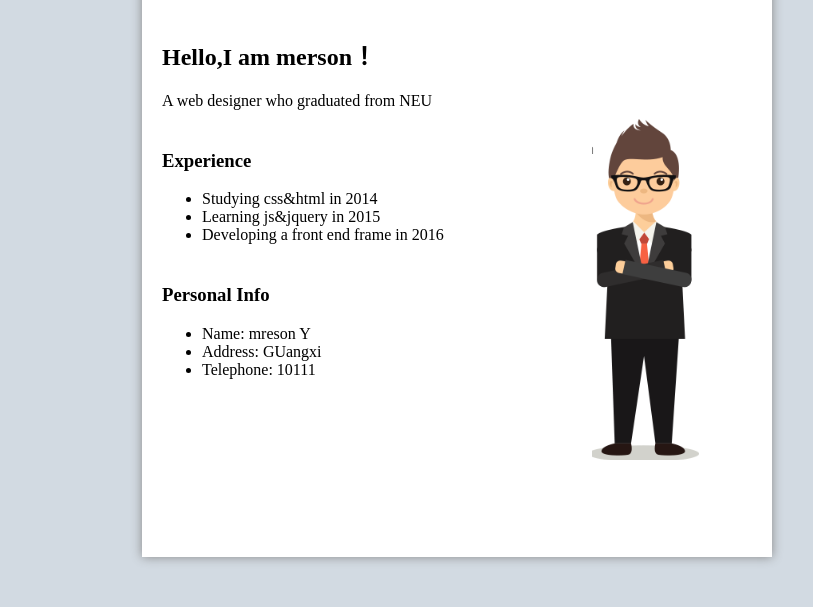
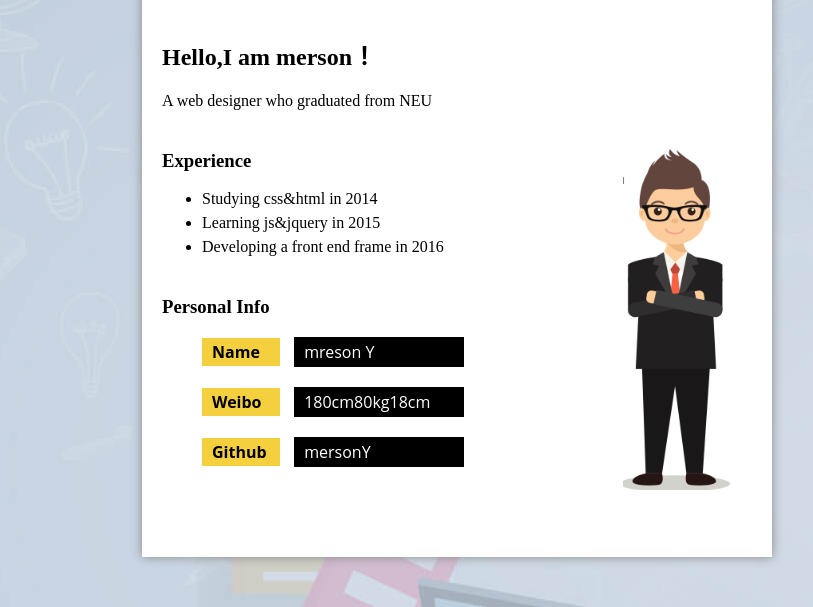
Before and after one commit to mersonY/IFE2018, a plain HTML site: page base/test3/index.html in a window 1280 px wide. Shown: the part 193-800 px from the top of the page, without its empty margins (183-996 px from the left). Drawn offline with Linux system fonts and the light colour scheme.

Commit message:
change(2)

```diff
--- a/base/test3/index.css
+++ b/base/test3/index.css
@@ -1,5 +1,6 @@
+/* 布局部分 */
 body {
-    background-color: #d2dae2;
+    background-image: url(main-bg.jpg);
 }
 .mainbox {
     position: relative;
@@ -18,7 +19,6 @@ body {
     color:white;
 }
 .article {
-
 }
 .left {
     position: relative;
@@ -40,7 +40,37 @@ body {
     margin-left: 450px;
     background-image: url(index.png);
     background-repeat: no-repeat;
+    background-position: 50%  30px;
 }
+
+/* 文本装饰部分 */
 .yellow{
-    color:#fbc531;
+    color:#f4d03f;
   }
+.exp ul li {
+    margin-bottom: 6px;
+
+}
+.info ul {
+    list-style: none;
+}
+.info ul li {
+    margin-bottom: 20px;
+   font-family: 'Open Sans';
+}
+.info label {
+    display: inline-block;
+    width: 58px;
+    margin-right: 10px;
+    padding: 3px 10px 3px;
+    background: #f4d03f;
+    font-weight: bold;
+}
+.info span {
+    display: inline-block;
+    width: 150px;
+    padding: 4px 10px 4px;
+    background-color: black;
+    color: white;
+
+}
--- a/base/test3/index.html
+++ b/base/test3/index.html
@@ -12,7 +12,7 @@
                 </div>
                 <div class="article">
                     <div class="left">
-                        <h2>Hello,I am <span class="yblock">merson</span>！</h2>
+                        <h2>Hello,I am <span class="yblock"></span>merson</span>！</h2>
                         <p class="gray">A web designer who graduated from NEU</p>
                         <div class="exp ">
                                 <h3>Experience</h3>
@@ -25,9 +25,9 @@
                         <div class="info">
                                 <h3>Personal Info</h3>
                                 <ul>
-                                        <li>Name: mreson Y</li>
-                                        <li>Address: GUangxi</li>
-                                        <li>Telephone: 10111</li>
+                                        <li><label>Name</label> <span>mreson Y</span></li>
+                                        <li><label>Weibo</label> <span>180cm80kg18cm</span></li>
+                                        <li> <label>Github </label> <a href="https://github.com/mersonY"><span>mersonY</span></a> </li>
                                       </ul>
                         </div>
                     </div>
```
Also changed, not shown: base/test2/test2.png (deleted), base/test3/main-bg.jpg (added).
